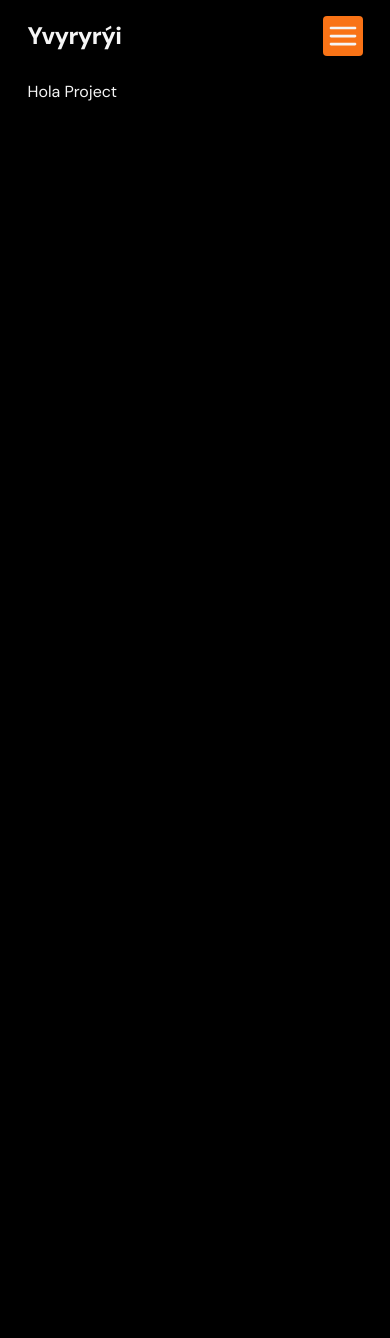
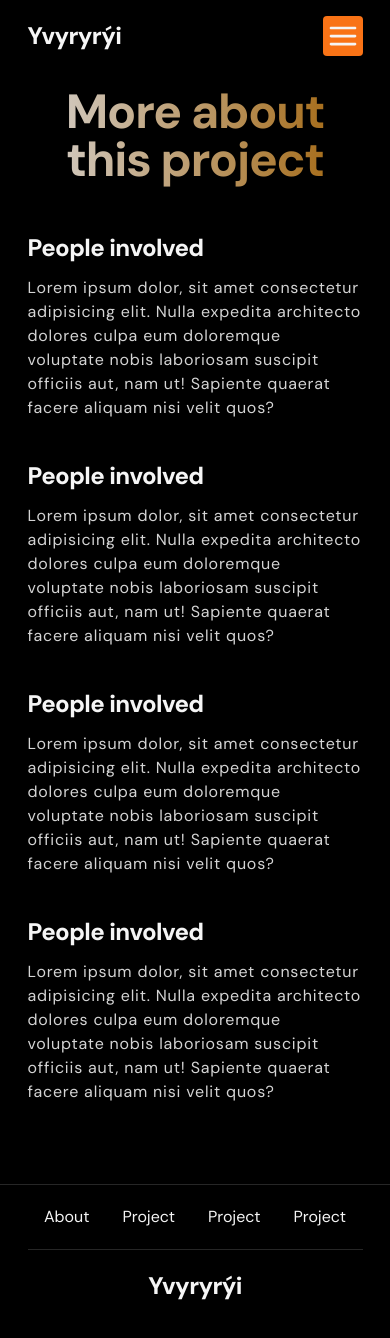
Before and after one commit to Yvyryryi/frontend, a Next.js app in the folder frontend-app/: page /project in a window 390 px wide. Shown: the top 1338 px of the page. Before the commit the page ends 844 px from the top, so only its background shows below. Built offline with nearby package versions, Linux system fonts and the light colour scheme.

Commit message:
Design updates

```diff
--- a/frontend-app/src/app/globals.css
+++ b/frontend-app/src/app/globals.css
@@ -4,6 +4,10 @@
 
 h1 {
     @apply md:text-3xl text-2xl font-extrabold tracking-tight
+}
+
+p {
+    @apply tracking-wider text-neutral-300
 }
 
 .link {
@@ -31,7 +35,7 @@ h2 {
 }
 
 h3 {
-    @apply md:text-5xl text-3xl font-bold tracking-tight bg-gradient-to-r from-stone-300 to-yellow-700 bg-clip-text text-transparent py-2
+    @apply md:text-8xl text-5xl text-center font-bold tracking-tight bg-gradient-to-r from-stone-300 to-yellow-700 bg-clip-text text-transparent py-2
 }
 
 .bg {
@@ -48,9 +52,30 @@ h3 {
 }
 
 .error {
-    @apply p-2 md:w-4/12 w-full inline-flex justify-between px-4 items-center gap-3 bg-red-500/15 border-red-500 text-red-500 rounded border
+    @apply p-2 md:w-3/12 w-full inline-flex justify-between px-4 items-center gap-3 bg-red-500/15 border-red-500 text-red-500 rounded border
 }
 
 li {
     @apply hover:text-white text-neutral-400 duration-200
 }
+
+.glow {
+    filter: drop-shadow(1px 1px 7px #9b5e3c);
+}
+
+::-webkit-scrollbar {
+    width: 10px;
+}
+
+::-webkit-scrollbar-track {
+    background: #000000;
+}
+
+::-webkit-scrollbar-thumb {
+    background: #181818;
+    border-radius: 100px;
+}
+
+::-webkit-scrollbar-thumb:hover {
+    background: #363636;
+}
--- a/frontend-app/src/app/layout.tsx
+++ b/frontend-app/src/app/layout.tsx
@@ -2,6 +2,7 @@ import type { Metadata } from "next";
 import { DM_Sans } from "next/font/google"
 import "./globals.css";
 import Header from "@/components/Header";
+import Footer from "@/components/Footer";
 
 const dmSans = DM_Sans({ subsets: ["latin"] })
 
@@ -20,6 +21,7 @@ export default function RootLayout({
       <body className={`${dmSans.className} antialiased bg text`}>
         <Header></Header>
         {children}
+        <Footer></Footer>
       </body>
     </html>
   );
--- a/frontend-app/src/app/project/page.tsx
+++ b/frontend-app/src/app/project/page.tsx
@@ -1,8 +1,50 @@
+"use client"
+
+import { motion } from "framer-motion";
+
 export default function Page(){
     return(
-        <div className="mt-20">
+        <div className="my-20 relative">
             <div className="container">
-                <div>Hola Project</div>
+                <div className="flex flex-col md:gap-20 gap-10">
+                    <motion.div initial={{opacity: 0 }} transition={{delay:0.2,y:"-30%"}} whileInView={{ opacity: 1,y:"0%"}}><h3>More about this project</h3></motion.div>
+                    <div className="flex flex-col gap-3">
+                        <h1>People involved</h1>
+                        <p>
+                        Lorem ipsum dolor, sit amet consectetur adipisicing
+                        elit. Nulla expedita architecto dolores culpa eum doloremque
+                        voluptate nobis laboriosam suscipit officiis aut, nam ut!
+                        Sapiente quaerat facere aliquam nisi velit quos?
+                        </p>
+                    </div>
+                    <div className="flex flex-col gap-3">
+                        <h1>People involved</h1>
+                        <p>
+                        Lorem ipsum dolor, sit amet consectetur adipisicing
+                        elit. Nulla expedita architecto dolores culpa eum doloremque
+                        voluptate nobis laboriosam suscipit officiis aut, nam ut!
+                        Sapiente quaerat facere aliquam nisi velit quos?
+                        </p>
+                    </div>
+                    <div className="flex flex-col gap-3">
+                        <h1>People involved</h1>
+                        <p>
+                        Lorem ipsum dolor, sit amet consectetur adipisicing
+                        elit. Nulla expedita architecto dolores culpa eum doloremque
+                        voluptate nobis laboriosam suscipit officiis aut, nam ut!
+                        Sapiente quaerat facere aliquam nisi velit quos?
+                        </p>
+                    </div>
+                    <div className="flex flex-col gap-3">
+                        <h1>People involved</h1>
+                        <p>
+                        Lorem ipsum dolor, sit amet consectetur adipisicing
+                        elit. Nulla expedita architecto dolores culpa eum doloremque
+                        voluptate nobis laboriosam suscipit officiis aut, nam ut!
+                        Sapiente quaerat facere aliquam nisi velit quos?
+                        </p>
+                    </div>
+                </div>
             </div>
         </div>
     )
--- a/frontend-app/src/components/Footer.tsx
+++ b/frontend-app/src/components/Footer.tsx
@@ -0,0 +1,30 @@
+import Link from "next/link";
+import Logo from "./Logo";
+
+export default function Footer(){
+    return(
+        <footer className="border-t border-neutral-800">
+            <div className="container">
+                <div className="flex flex-col justify-between items-center pb-10 gap-5">
+                    <div className="flex flex-row w-full justify-center border-b border-neutral-800 py-5 ">
+                        <div className="flex flex-col items-center grow">
+                            <Link href={"/about"}>About</Link>
+                        </div>
+                        <div className="flex flex-col items-center grow">
+                            <Link href={"/project"}>Project</Link>
+                        </div>
+                        <div className="flex flex-col items-center grow">
+                            <Link href={"/project"}>Project</Link>
+                        </div>
+                        <div className="flex flex-col items-center grow">
+                            <Link href={"/project"}>Project</Link>
+                        </div>
+                    </div>
+                    <div className="w-full md:text-start text-center">
+                        <Logo></Logo>
+                    </div>
+                </div>
+            </div>
+        </footer>
+    )
+}
--- a/frontend-app/src/components/Header.tsx
+++ b/frontend-app/src/components/Header.tsx
@@ -33,7 +33,7 @@ export default function Header(){
                     <button className="md:hidden p-1 bg-orange-500 rounded" onClick={()=>setOpen(!isOpen)}><CgMenu className="w-8 h-8"></CgMenu></button>
                 </div>
             </div>
-            <motion.nav animate={isOpen ? "open":"closed"} initial="closed" variants={variants} className={"fixed top-0 right-0 w-screen h-screen md:hidden bg-orange-600"}>
+            <motion.nav animate={isOpen ? "open":"closed"} initial="closed" variants={variants} transition={{x: { bounce: 0 }, opacity: { duration: 0.2 }}} className={"fixed top-0 right-0 w-screen h-screen md:hidden bg-orange-600"}>
                 <div className="container">
                     <div className="flex justify-between py-4 items-center">
                         <div>
--- a/frontend-app/src/components/SoundForm.tsx
+++ b/frontend-app/src/components/SoundForm.tsx
@@ -6,7 +6,7 @@ export default function SoundForm(){
     return(
         <motion.div initial={{ opacity: 0 }} whileInView={{ opacity: 1 }} className="flex flex-col items-center p-5 gap-5 mt-20">
             <a className="text-icon link" target="_blank" href={"https://www.spaceappschallenge.org/nasa-space-apps-2024/find-a-team/yvyryryi/"}>
-                Project by Yvyryrýi <BsArrowRight/>
+                A project by Yvyryrýi <BsArrowRight/>
             </a>
             <ChartExample></ChartExample>
             <div className="absolute -bottom-96 -left-96 p-4 w-6/12">
```
Also changed, not shown: frontend-app/src/components/ChartExample.tsx (+21 -5 lines), frontend-app/src/components/Mars.tsx (+21 -10 lines), frontend-app/public/placeholder.png (added).
